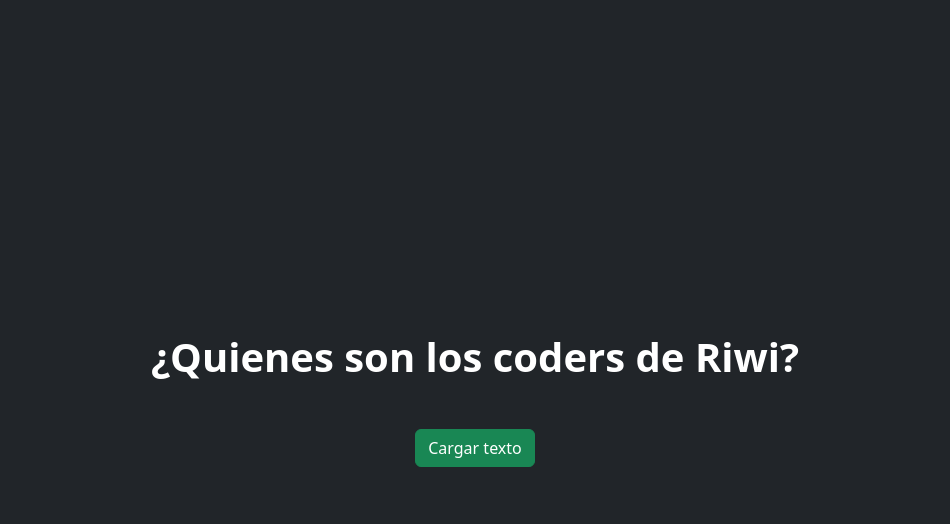
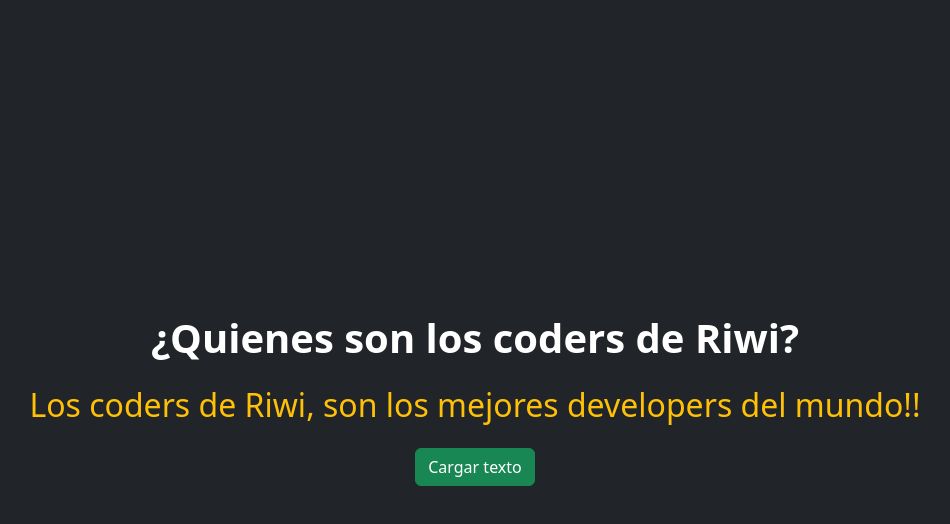
Before and after one commit to kwmejia/JAVASCRIPT_LOVELACE, a plain HTML site: page 19 - Callbacks, promesas, asincronos/index.html in a window 1280 px wide. Both pictures are taken after a click on the button "Cargar texto". Shown: the whole page, without its empty margins (165-1115 px from the left). Drawn offline with nearby package versions, Linux system fonts and the light colour scheme.

Commit message:
Callbacks Javascript Asincrono

```diff
--- a/19 - Callbacks, promesas, asincronos/index.html
+++ b/19 - Callbacks, promesas, asincronos/index.html
@@ -22,6 +22,6 @@
       <button class="btn btn-success" id="btnLoadText">Cargar texto</button>
     </div>
 
-    <script src="js/app-3.js" type="module"></script>
+    <script src="js/app-3.js"></script>
   </body>
 </html>
--- a/19 - Callbacks, promesas, asincronos/js/app-3.js
+++ b/19 - Callbacks, promesas, asincronos/js/app-3.js
@@ -3,10 +3,9 @@
 //Selectores
 const btnText = document.querySelector("#btnLoadText")
 const textoHTML = document.querySelector("#texto")
-console.log(premiarProyecto)
 //Eventos
 btnText.addEventListener("click", () => {
-    consumirTxt()
+    consumirTxtSegundaForma()
 })
 
 function consumirTxt() {
@@ -26,3 +25,23 @@
             textoHTML.textContent = valor
         })
 }
+
+
+async function consumirTxtSegundaForma() {
+    const URL = "data/data.txt"
+    try {
+        //Plan A
+        const respuesta = await fetch(URL)
+        if (respuesta.status != 200) {
+            throw new Error("Ocurrió un error")
+        }
+        const valor = await respuesta.text()
+        textoHTML.textContent = valor;
+    } catch (error) {
+        //Pla B
+        console.error(error)
+        textoHTML.textContent = error;
+
+    }
+
+}
```
